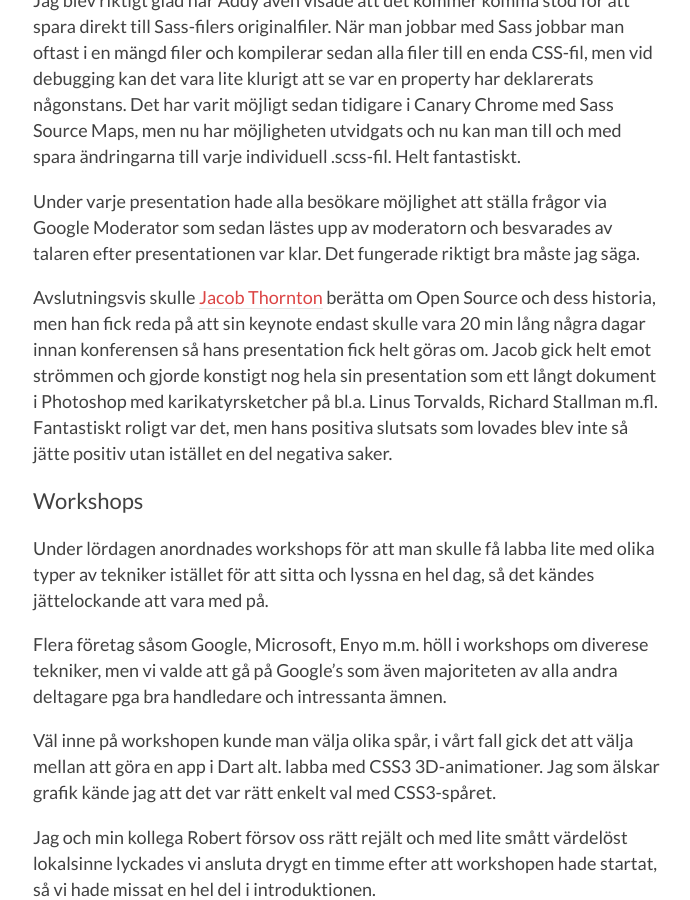
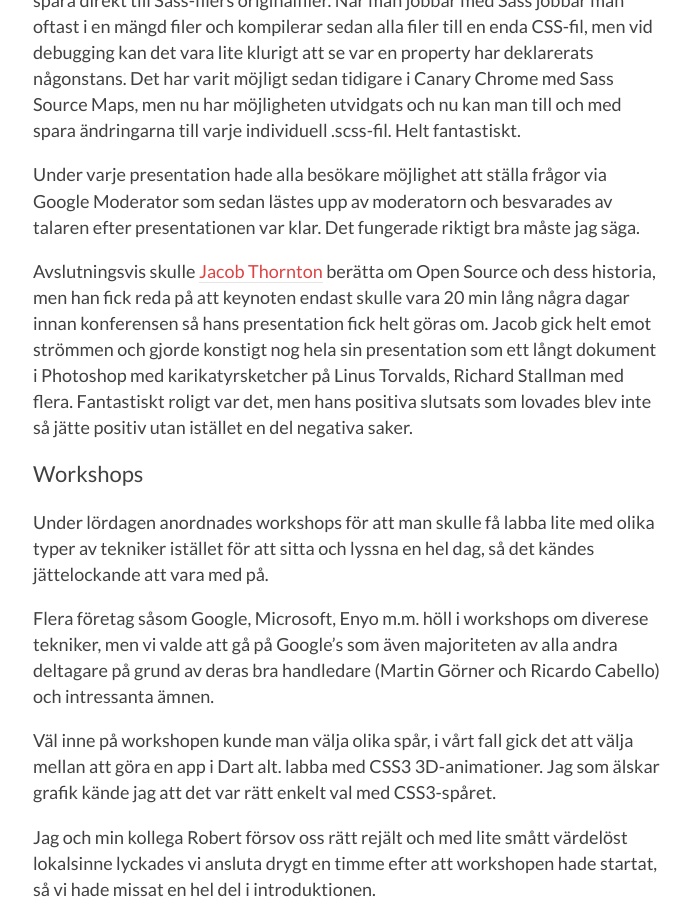
Before and after one commit to wibron/wibron.github.com, a Jekyll site: the page built from _posts/2012-12-03-summering_av_dotjs_i_paris.md, in a window 1280 px wide and 900 px high, scrolled down 1517 px. Shown: the whole window, without its empty margins (292-982 px from the left). Built offline with Jekyll 4.4.1, drawn with Linux system fonts in a browser that asks for light colours; comment, search, counter and statistics services are not loaded; some of the changed text lies outside the part shown.

Commit message:
Text corrections

```diff
--- a/_posts/2012-12-03-summering_av_dotjs_i_paris.md
+++ b/_posts/2012-12-03-summering_av_dotjs_i_paris.md
@@ -29,13 +29,13 @@
 
 Under varje presentation hade alla besökare möjlighet att ställa frågor via Google Moderator som sedan lästes upp av moderatorn och besvarades av talaren efter presentationen var klar. Det fungerade riktigt bra måste jag säga.
 
-Avslutningsvis skulle [Jacob Thornton](@fat) berätta om Open Source och dess historia, men han fick reda på att sin keynote endast skulle vara 20 min lång några dagar innan konferensen så hans presentation fick helt göras om. Jacob gick helt emot strömmen och gjorde konstigt nog hela sin presentation som ett långt dokument i Photoshop med karikatyrsketcher på bl.a. Linus Torvalds, Richard Stallman m.fl. Fantastiskt roligt var det, men hans positiva slutsats som lovades blev inte så jätte positiv utan istället en del negativa saker.
+Avslutningsvis skulle [Jacob Thornton](@fat) berätta om Open Source och dess historia, men han fick reda på att keynoten endast skulle vara 20 min lång några dagar innan konferensen så hans presentation fick helt göras om. Jacob gick helt emot strömmen och gjorde konstigt nog hela sin presentation som ett långt dokument i Photoshop med karikatyrsketcher på Linus Torvalds, Richard Stallman med flera. Fantastiskt roligt var det, men hans positiva slutsats som lovades blev inte så jätte positiv utan istället en del negativa saker.
 
 ## Workshops
 
 Under lördagen anordnades workshops för att man skulle få labba lite med olika typer av tekniker istället för att sitta och lyssna en hel dag, så det kändes jättelockande att vara med på.
 
-Flera företag såsom Google, Microsoft, Enyo m.m. höll i workshops om diverese tekniker, men vi valde att gå på Google's som även majoriteten av alla andra deltagare pga bra handledare och intressanta ämnen.
+Flera företag såsom Google, Microsoft, Enyo m.m. höll i workshops om diverese tekniker, men vi valde att gå på Google's som även majoriteten av alla andra deltagare på grund av deras bra handledare (Martin Görner och Ricardo Cabello) och intressanta ämnen.
 
 Väl inne på workshopen kunde man välja olika spår, i vårt fall gick det att välja mellan att göra en app i Dart alt. labba med CSS3 3D-animationer. Jag som älskar grafik kände jag att det var rätt enkelt val med CSS3-spåret.
 
```
Also changed, not shown: other parts of _posts/2012-12-03-summering_av_dotjs_i_paris.md (+1 -1 lines).
